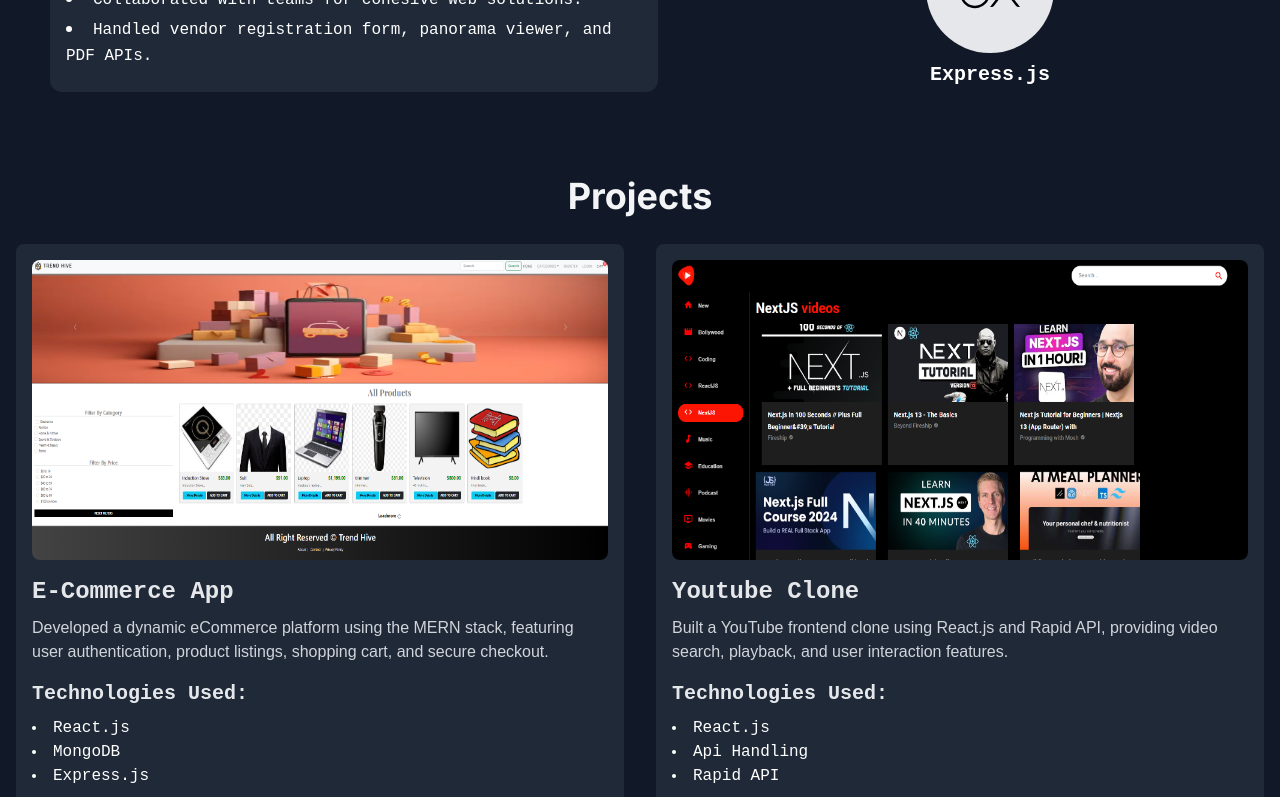
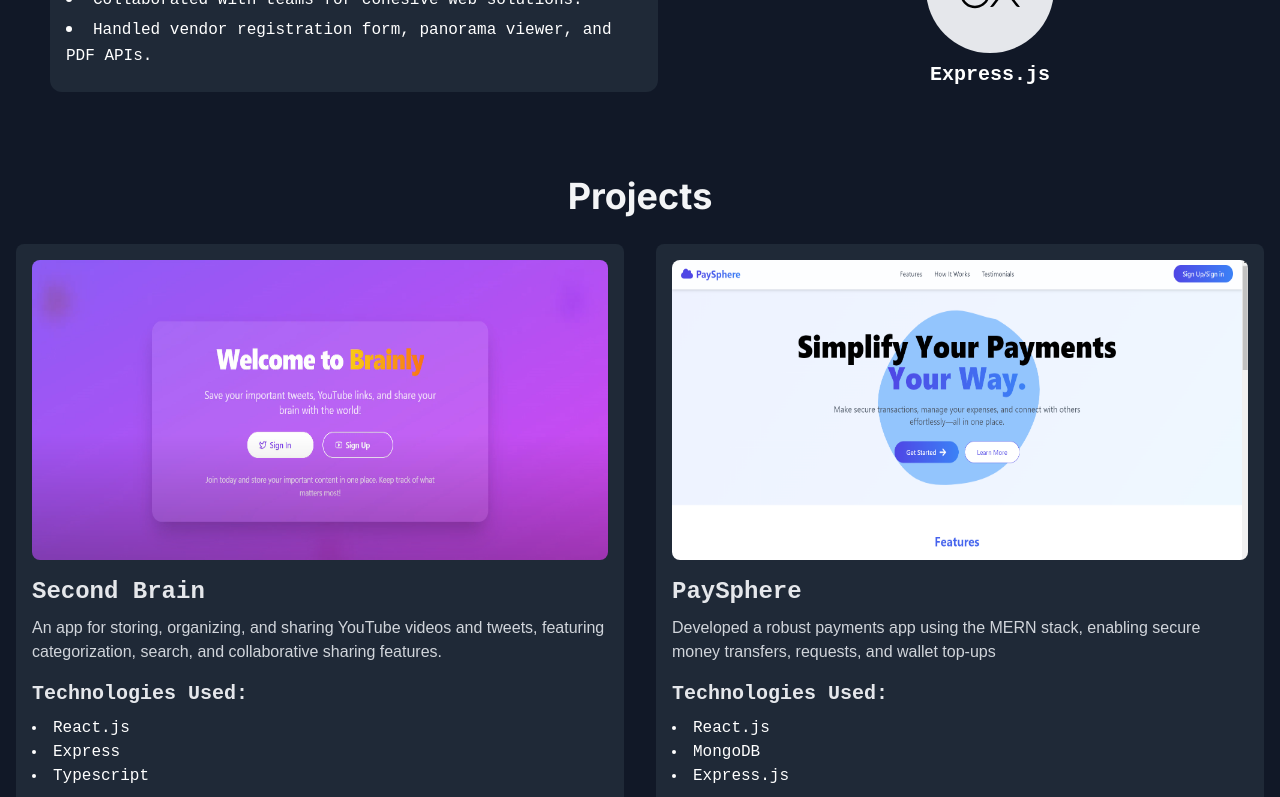
Before and after one commit to HarshSaini3878/portfolio, a Next.js app: page / in a window 1280 px wide. Shown: the part 2612-3409 px from the top of the page. Built offline with nearby package versions, Linux system fonts and the light colour scheme.

Commit message:
added paySphere

```diff
--- a/src/components/About.tsx
+++ b/src/components/About.tsx
@@ -21,7 +21,7 @@
               boxShadow: "0 4px 8px rgba(0, 0, 0, 0.1)",
             }}
             key={index}
-            className="w-full font-semibold mx-3 bg-gray-300 flex gap-6 py-3 px-2 mb-5 min-h-40 md:min-h-36  rounded-lg font-inconsolata"
+            className="w-full font-semibold text-gray-900 mx-3 bg-gray-300 flex gap-6 py-3 px-2 mb-5 min-h-40 md:min-h-36  rounded-lg font-inconsolata"
           >
             <div className="w-[10%] md:flex items-center justify-center hidden   ">
               {" "}
--- a/src/components/Footer.tsx
+++ b/src/components/Footer.tsx
@@ -32,8 +32,8 @@
       <div className="flex flex-col gap-6 justify-center items-center font-inconsolata">
         {socialLinks.map((link, index) => (
           <Link key={index} href={link.href} passHref>
-            <div className="text-center flex items-center justify-between w-[95vw] md:w-[25rem] gap-4 p-4 bg-gray-100 rounded-lg transition-transform transform hover:scale-105">
-              <div className="w-16 h-16 rounded-full overflow-hidden bg-gray-200 flex items-center justify-center">
+            <div className="text-center text-gray-900 flex items-center justify-between w-[95vw] md:w-[25rem] gap-4 p-4 bg-gray-100 rounded-lg transition-transform transform hover:scale-105">
+              <div className="w-16 h-16 rounded-full overflow-hidden bg-gray-200  flex items-center justify-center">
                 <img src={link.icon} alt={link.name} className="w-11 h-auto" />
               </div>
               <div className="text-2xl tracking-wider font-semibold">
--- a/src/components/Projects.tsx
+++ b/src/components/Projects.tsx
@@ -59,13 +59,24 @@
 
 const projects = [
   {
-    image: "/assets/e-commerce.png",
-    name: "E-Commerce App",
+    image: "/assets/second-brain.png",
+    name: "Second Brain",
     description:
-      "Developed a dynamic eCommerce platform using the MERN stack, featuring user authentication, product listings, shopping cart, and secure checkout.",
+      "An app for storing, organizing, and sharing YouTube videos and tweets, featuring categorization, search, and collaborative sharing features.",
+    technologiesUsed: ["React.js", "Express", "Typescript"],
+    githubLink:
+      "https://github.com/HarshSaini3878/secondbrain/tree/new-branch",
+    demoLink: "https://youtu.be/ov-la142JMk",
+  },
+
+  {
+    image: "/assets/PaySphere.png",
+    name: "PaySphere",
+    description:
+      "Developed a robust payments app using the MERN stack, enabling secure money transfers, requests, and wallet top-ups",
     technologiesUsed: ["React.js", "MongoDB", "Express.js"],
-    githubLink: "https://github.com/HarshSaini3878/e-commerce-app",
-    demoLink: "https://youtu.be/0KS34YZwsy8",
+    githubLink: "https://github.com/HarshSaini3878/payments-app",
+    demoLink: "https://youtu.be/BBqFmtOr9rw",
   },
   {
     image: "/assets/youtube (2).png",
@@ -87,14 +98,13 @@
     demoLink: "https://www.youtube.com/shorts/JjFubtTsZZA",
   },
   {
-    image: "/assets/second-brain.png",
-    name: "Second Brain",
+    image: "/assets/e-commerce.png",
+    name: "E-Commerce App",
     description:
-      "An app for storing, organizing, and sharing YouTube videos and tweets, featuring categorization, search, and collaborative sharing features.",
-    technologiesUsed: ["React.js", "Express", "Typescript"],
-    githubLink:
-      "https://github.com/HarshSaini3878/secondbrain/tree/new-branch",
-    demoLink: "https://youtu.be/ov-la142JMk",
+      "Developed a dynamic eCommerce platform using the MERN stack, featuring user authentication, product listings, shopping cart, and secure checkout.",
+    technologiesUsed: ["React.js", "MongoDB", "Express.js"],
+    githubLink: "https://github.com/HarshSaini3878/e-commerce-app",
+    demoLink: "https://youtu.be/0KS34YZwsy8",
   },
   {
     image: "assets/cryptoArth.png",
```
Also changed, not shown: public/assets/PaySphere.png (added).
